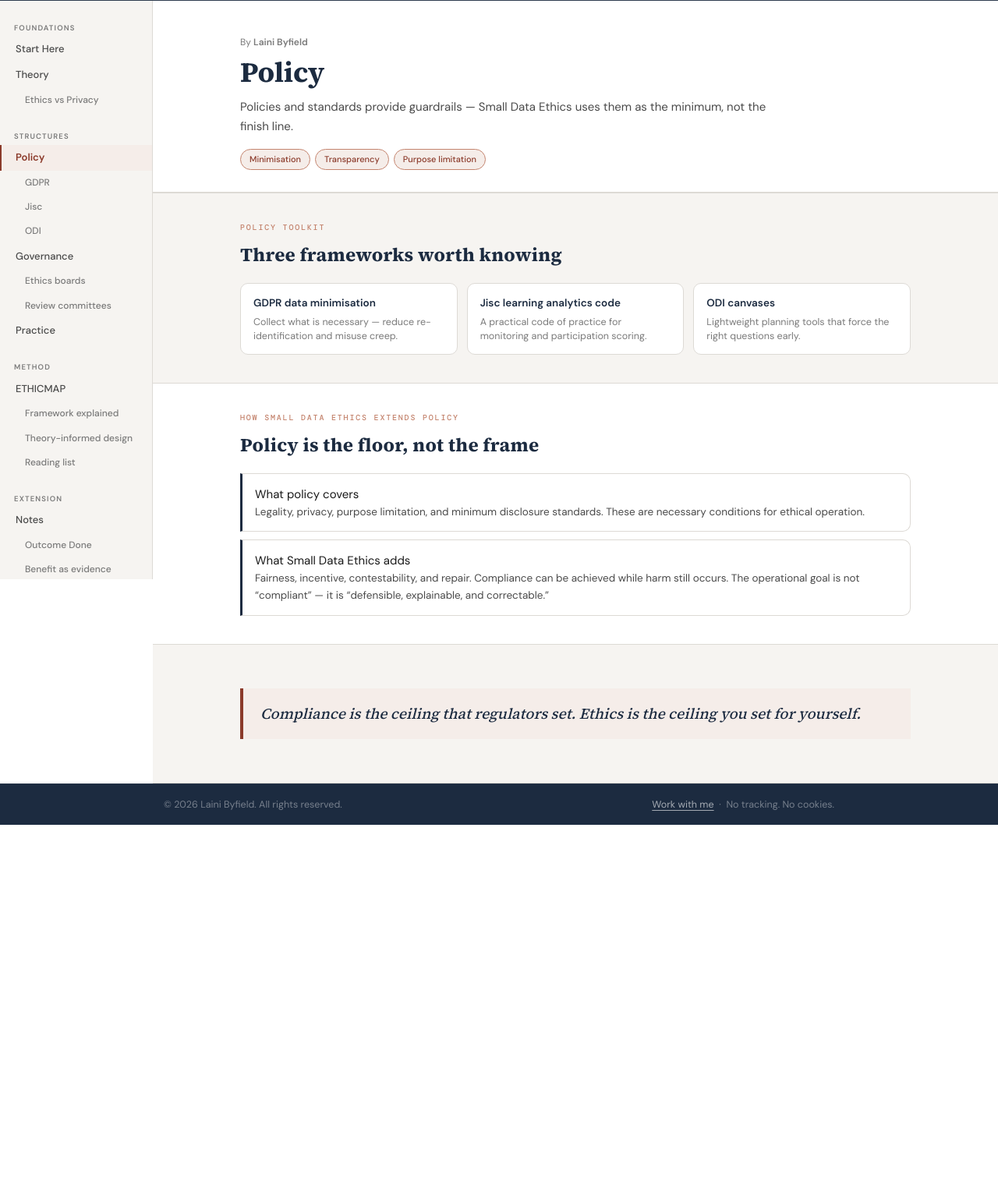
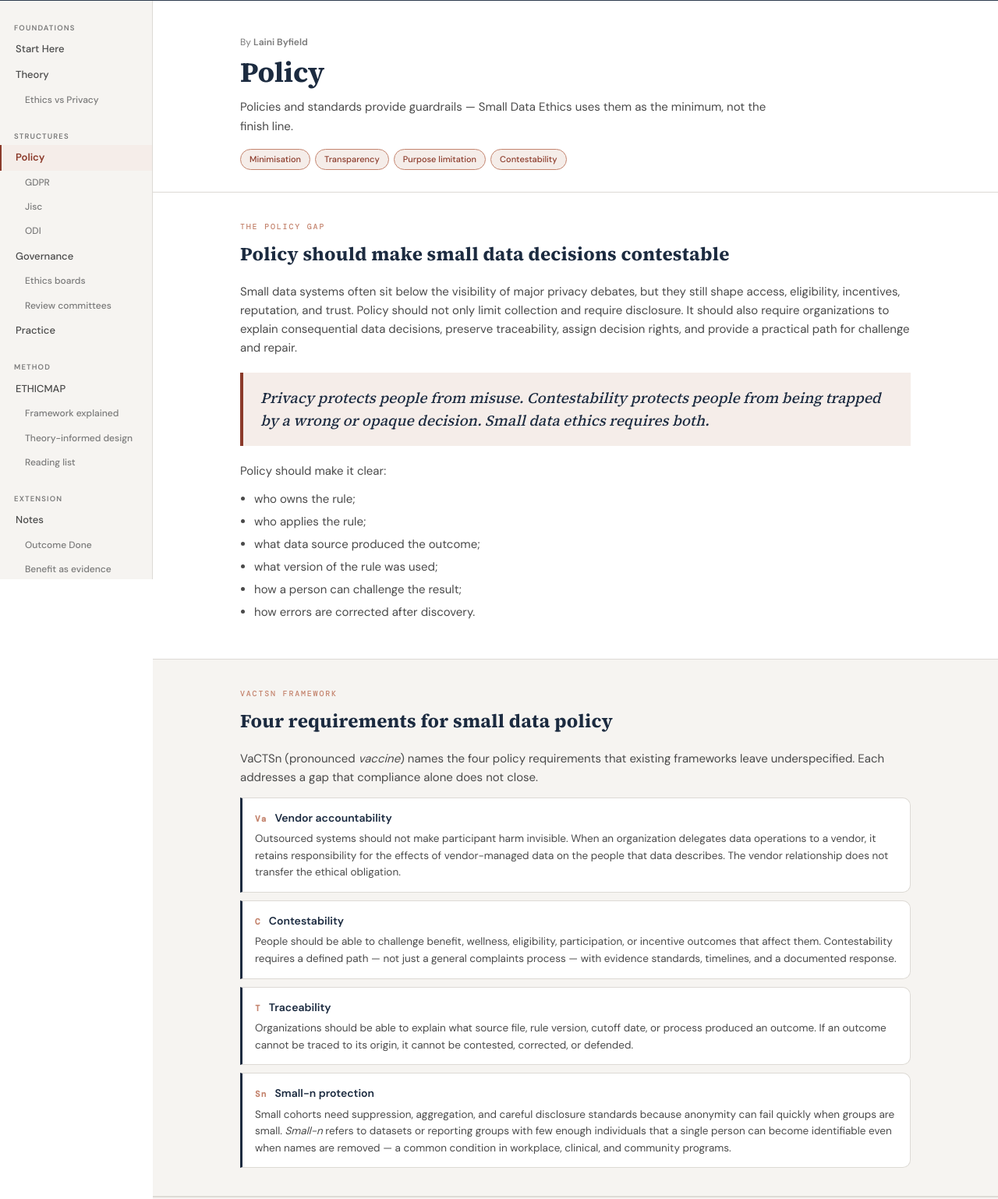
Before and after one commit to lainibyfield/smalldataethics-site, a plain HTML site: page policy/index.html in a window 1280 px wide. Shown: the part 57-1595 px from the top of the page at 78% size. Before the commit the page ends 1115 px from the top, so only its background shows below. Drawn offline with nearby package versions, Linux system fonts and the light colour scheme.

Commit message:
Add files via upload

```diff
--- a/policy/index.html
+++ b/policy/index.html
@@ -104,7 +104,51 @@
           <p class="eyebrow">By <strong>Laini Byfield</strong></p>
           <h2>Policy</h2>
           <p class="lead">Policies and standards provide guardrails &#8212; Small Data Ethics uses them as the minimum, not the finish line.</p>
-          <div class="chips"><span class="chip">Minimisation</span><span class="chip">Transparency</span><span class="chip">Purpose limitation</span></div>
+          <div class="chips"><span class="chip">Minimisation</span><span class="chip">Transparency</span><span class="chip">Purpose limitation</span><span class="chip">Contestability</span></div>
+        </div>
+      </section>
+
+      <section class="section">
+        <div class="container prose">
+          <span class="page-label">The policy gap</span>
+          <h2>Policy should make small data decisions contestable</h2>
+          <p>Small data systems often sit below the visibility of major privacy debates, but they still shape access, eligibility, incentives, reputation, and trust. Policy should not only limit collection and require disclosure. It should also require organizations to explain consequential data decisions, preserve traceability, assign decision rights, and provide a practical path for challenge and repair.</p>
+          <blockquote class="pull-quote">Privacy protects people from misuse. Contestability protects people from being trapped by a wrong or opaque decision. Small data ethics requires both.</blockquote>
+          <p>Policy should make it clear:</p>
+          <ul>
+            <li>who owns the rule;</li>
+            <li>who applies the rule;</li>
+            <li>what data source produced the outcome;</li>
+            <li>what version of the rule was used;</li>
+            <li>how a person can challenge the result;</li>
+            <li>how errors are corrected after discovery.</li>
+          </ul>
+        </div>
+      </section>
+
+      <section class="section alt">
+        <div class="container prose">
+          <span class="page-label">VaCTSn framework</span>
+          <h2>Four requirements for small data policy</h2>
+          <p>VaCTSn (pronounced <em>vaccine</em>) names the four policy requirements that existing frameworks leave underspecified. Each addresses a gap that compliance alone does not close.</p>
+          <div class="stack">
+            <div class="stack-item">
+              <h3><span style="font-family:var(--mono);font-size:11px;letter-spacing:.1em;color:var(--brick-muted);margin-right:10px;">Va</span>Vendor accountability</h3>
+              <p>Outsourced systems should not make participant harm invisible. When an organization delegates data operations to a vendor, it retains responsibility for the effects of vendor-managed data on the people that data describes. The vendor relationship does not transfer the ethical obligation.</p>
+            </div>
+            <div class="stack-item">
+              <h3><span style="font-family:var(--mono);font-size:11px;letter-spacing:.1em;color:var(--brick-muted);margin-right:10px;">C</span>Contestability</h3>
+              <p>People should be able to challenge benefit, wellness, eligibility, participation, or incentive outcomes that affect them. Contestability requires a defined path &#8212; not just a general complaints process &#8212; with evidence standards, timelines, and a documented response.</p>
+            </div>
+            <div class="stack-item">
+              <h3><span style="font-family:var(--mono);font-size:11px;letter-spacing:.1em;color:var(--brick-muted);margin-right:10px;">T</span>Traceability</h3>
+              <p>Organizations should be able to explain what source file, rule version, cutoff date, or process produced an outcome. If an outcome cannot be traced to its origin, it cannot be contested, corrected, or defended.</p>
+            </div>
+            <div class="stack-item">
+              <h3><span style="font-family:var(--mono);font-size:11px;letter-spacing:.1em;color:var(--brick-muted);margin-right:10px;">Sn</span>Small-n protection</h3>
+              <p>Small cohorts need suppression, aggregation, and careful disclosure standards because anonymity can fail quickly when groups are small. <em>Small-n</em> refers to datasets or reporting groups with few enough individuals that a single person can become identifiable even when names are removed &#8212; a common condition in workplace, clinical, and community programs.</p>
+            </div>
+          </div>
         </div>
       </section>
       <section class="section alt">
@@ -144,7 +188,7 @@
   <footer class="site-footer">
     <div class="footer-inner">
       <span>&#169; <span id="year"></span> Laini Byfield. All rights reserved.</span>
-      <span><a href="/work-with-me.html">Work with me</a> &nbsp;&middot;&nbsp; No tracking. No cookies.</span>
+      <span><a href="/work-with-me.html">Bring a question</a> &nbsp;&middot;&nbsp; No tracking. No cookies.</span>
     </div>
   </footer>
   <script src="/assets/script.js"></script>
```
